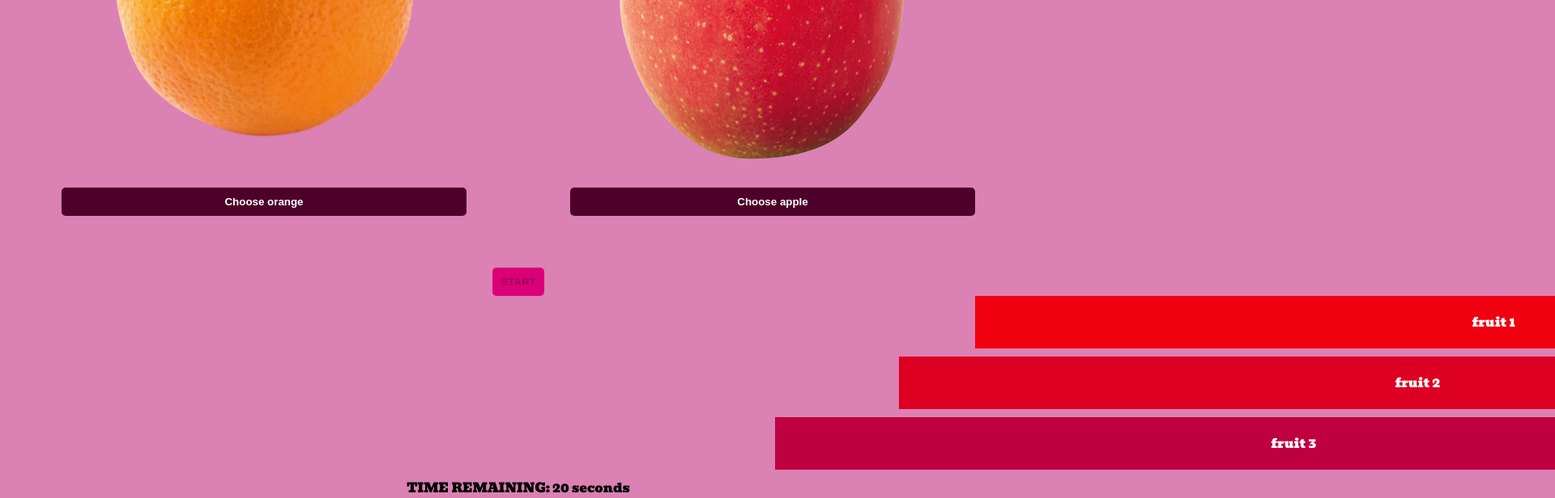
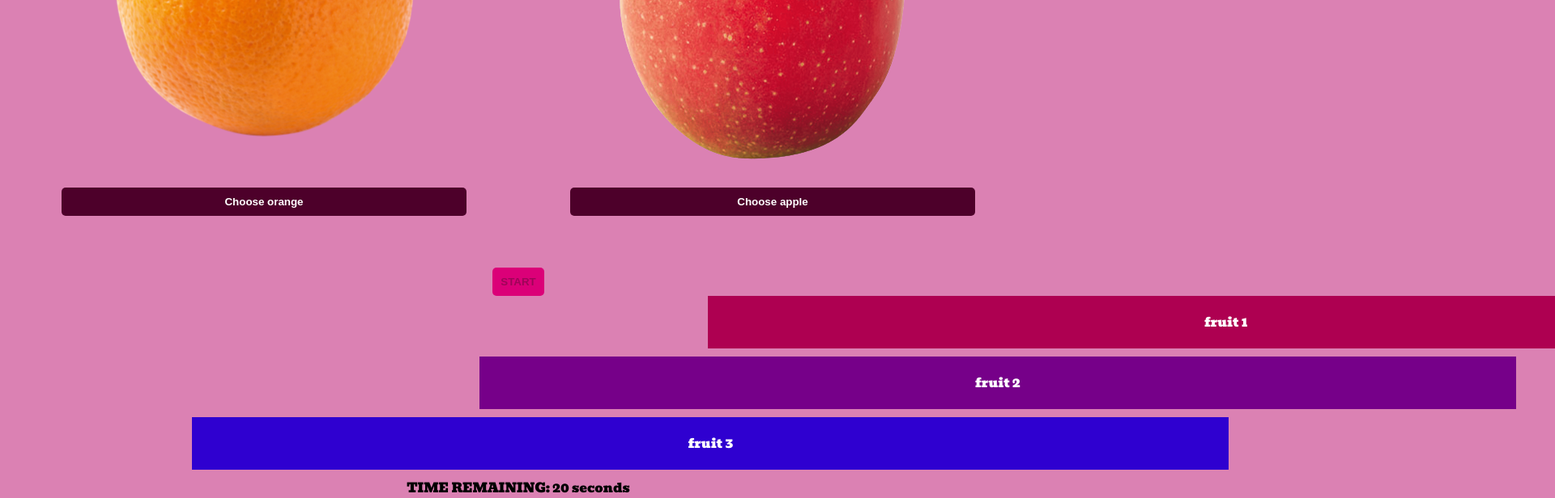
Before and after one commit to Miki-Geoghegan/apples-and-oranges, a React (Create React App) app: page / in a window 1280 px wide. Shown: the part 426-1042 px from the top of the page at 81% size, 1920 px wide, since content can reach past the window. Built offline with nearby package versions, Linux system fonts and the light colour scheme.

Commit message:
changes to animation

```diff
--- a/src/styles/fruit.scss
+++ b/src/styles/fruit.scss
@@ -3,15 +3,15 @@
   color: white;
   position: relative;
   margin: 0 0 10px 0;
-  animation: move 8s infinite;
+  animation: move 4s infinite;
 }
 
 .move-fruit-2 {
-    animation-delay: 1s;
+    animation-delay: 500ms;
 }
 
 .move-fruit-3 {
-    animation-delay: 2s;
+    animation-delay: 1s;
 }
 
 @keyframes move {
```
Also changed, not shown: src/components/Fruit.jsx (+9 -0 lines).
